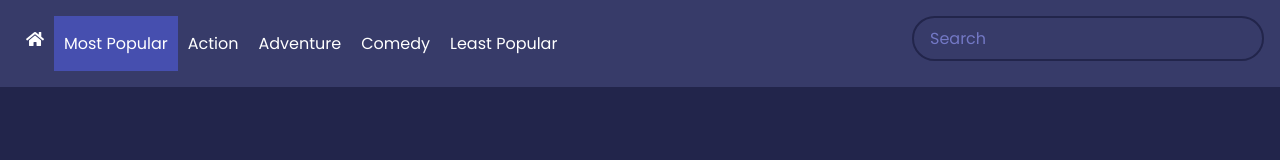
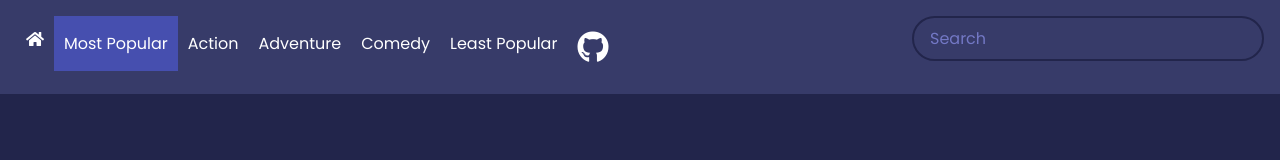
Before and after one commit to KawiBot/MovieRatingsApp, a plain HTML site: page index.html in a window 1280 px wide. Drawn offline with Linux system fonts and the light colour scheme; no server answers.

Commit message:
🔄 Added github icon

```diff
--- a/index.html
+++ b/index.html
@@ -55,6 +55,11 @@
           <li class="nav-items">
             <a href="leastpopular.html">Least Popular</a>
           </li>
+          <li class="nav-items">
+            <a href="https://github.com/KawiBot/MovieRatingsApp"
+              ><i class="fab fa-github fa-2x"></i
+            ></a>
+          </li>
         </ul>
       </nav>
       <form id="form">
```
